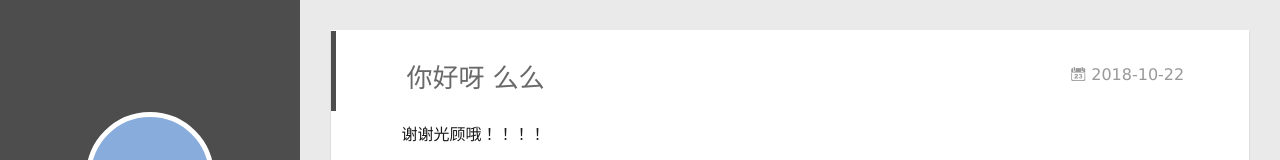
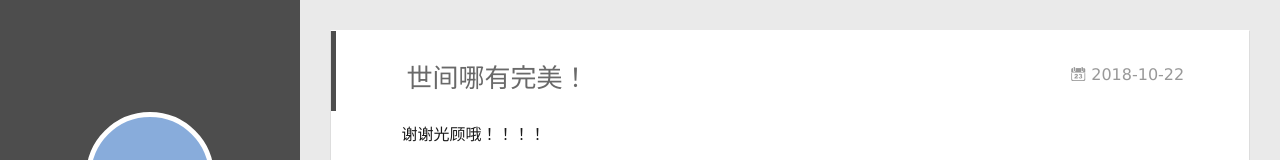
Before and after one commit to ZJmin/ZJmin.github.io, a plain HTML site: page 2018/10/22/hello-world/index.html in a window 1280 px wide. Shown: the top 160 px of the page. Drawn offline with Linux system fonts and the light colour scheme; a script that the page names is missing.

Commit message:
Update index.html

```diff
--- a/2018/10/22/hello-world/index.html
+++ b/2018/10/22/hello-world/index.html
@@ -161,7 +161,7 @@
 
 
     <h1 class="article-title" itemprop="name">
-      你好呀 么么
+	    世间哪有完美！
     </h1>
 
 
```
